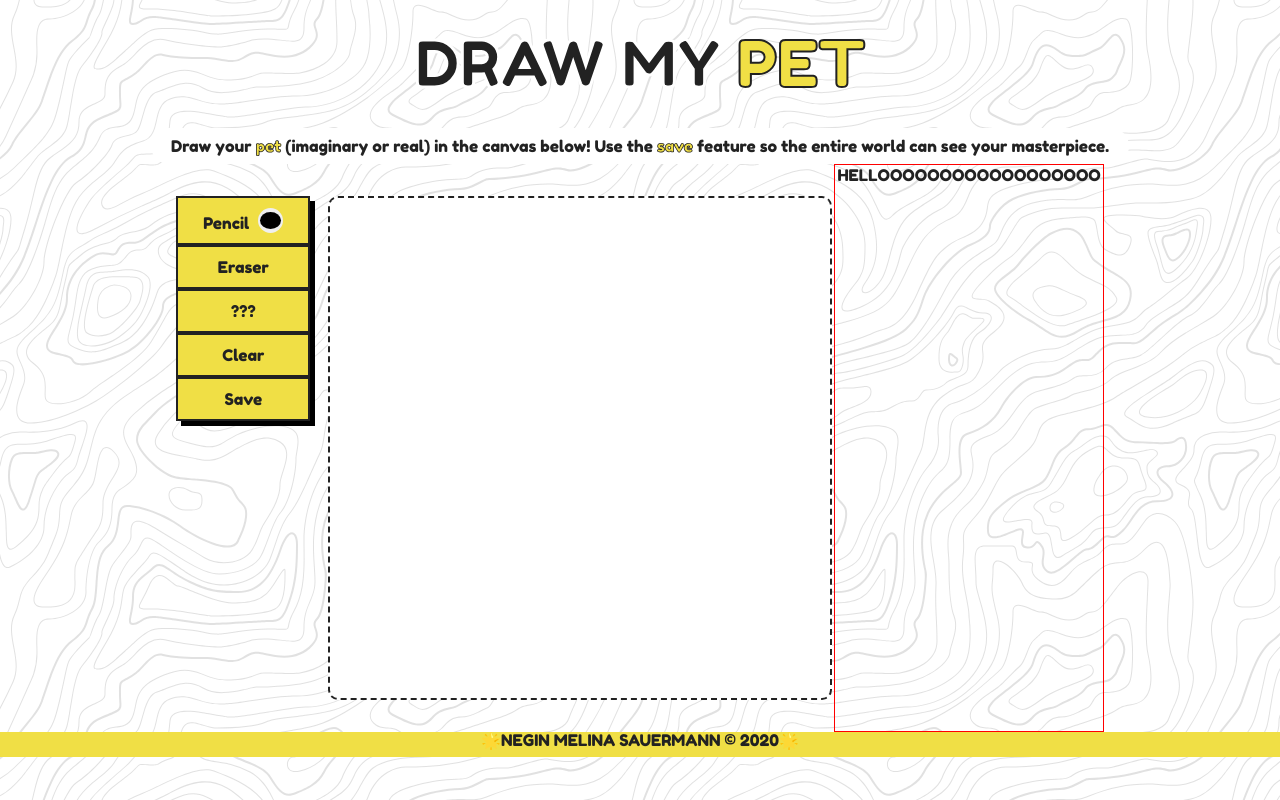
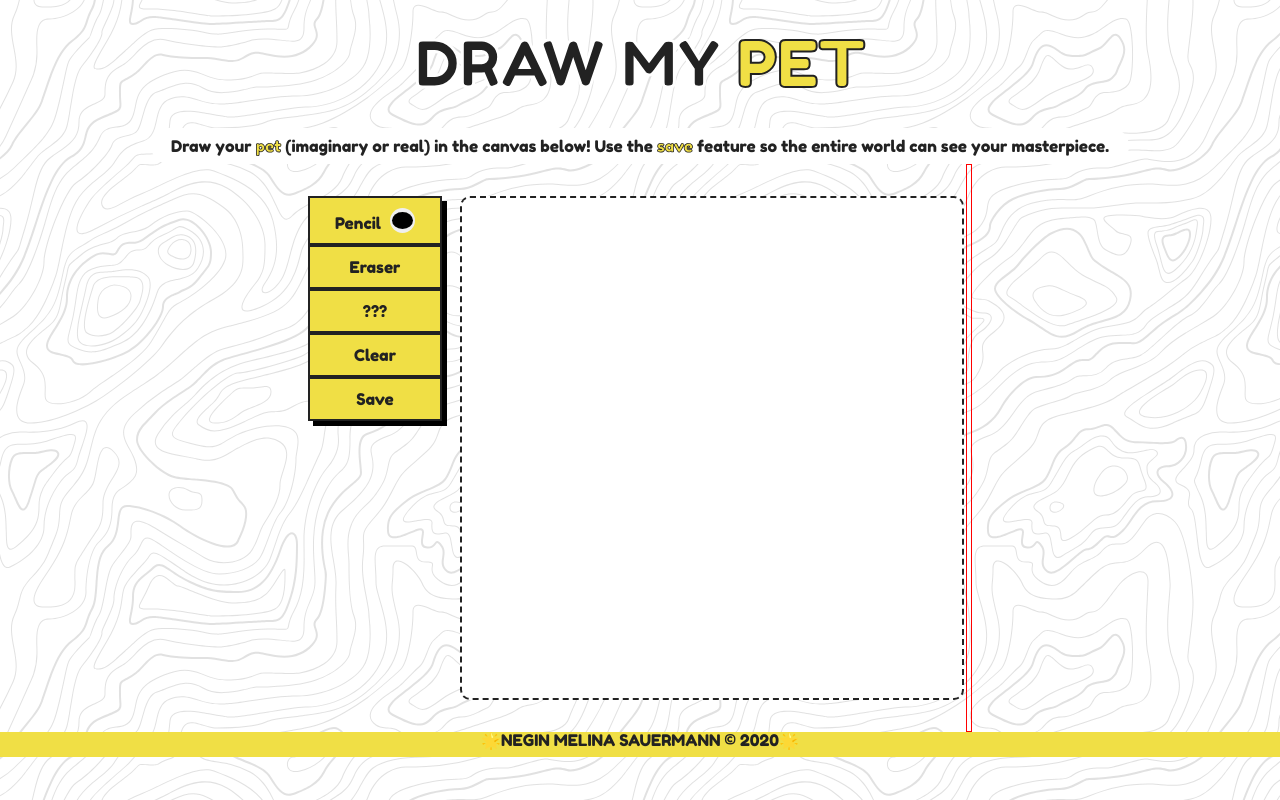
Before and after one commit to nuggetsnegin/drawpetv2, a Vue app: page / in a window 1280 px wide. Built offline with nearby package versions, Linux system fonts and the light colour scheme; no server answers.

Commit message:
setting up firebase drawing retrieval

```diff
--- a/src/components/Gallery.vue
+++ b/src/components/Gallery.vue
@@ -1,15 +1,33 @@
 <template>
   <aside class="gallery-wrapper">
     <ul class="gallery-list">
-      <li class="gallery-item vibrate" id="gallery">HELLOOOOOOOOOOOOOOOOOO</li>
+      <li class="gallery-item vibrate" id="gallery"></li>
     </ul>
   </aside>
 </template>
 
 <script>
+import firebase from "./firebase.js";
+
 export default {
   name: "Gallery",
+
+  mounted(){
+    // Create a root reference
+    const storageRef = firebase.storage().ref();
+    /* list all returns a list of all images*/
+    const allImages = storageRef.listAll();
+
+    /*grab all the images' download URLS from firebase storage and then call displayImage*/
+    allImages.then(function(result) {
+      result.items.forEach(function(imageRef) {
+        // displayImage(imageRef);
+      });
+    });
+  }
+
 };
+
 </script>
 
 <style>
```
